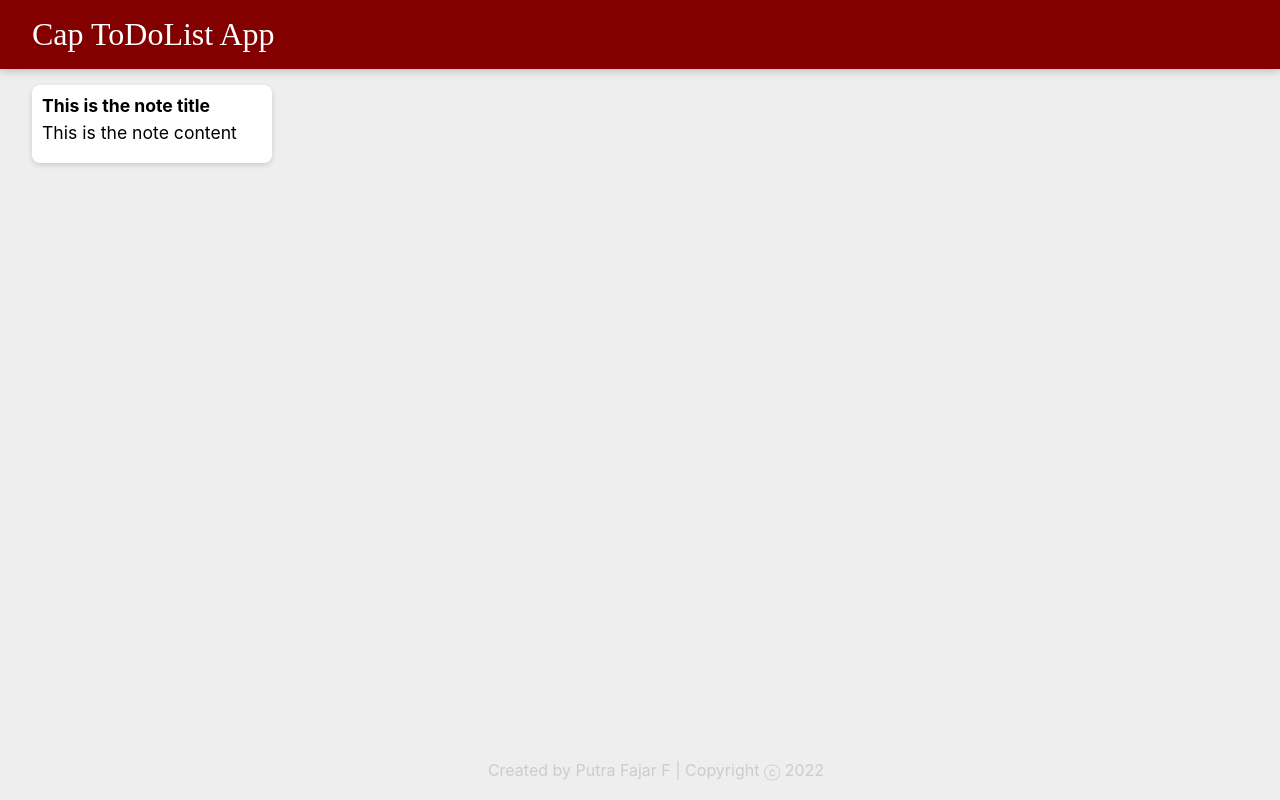
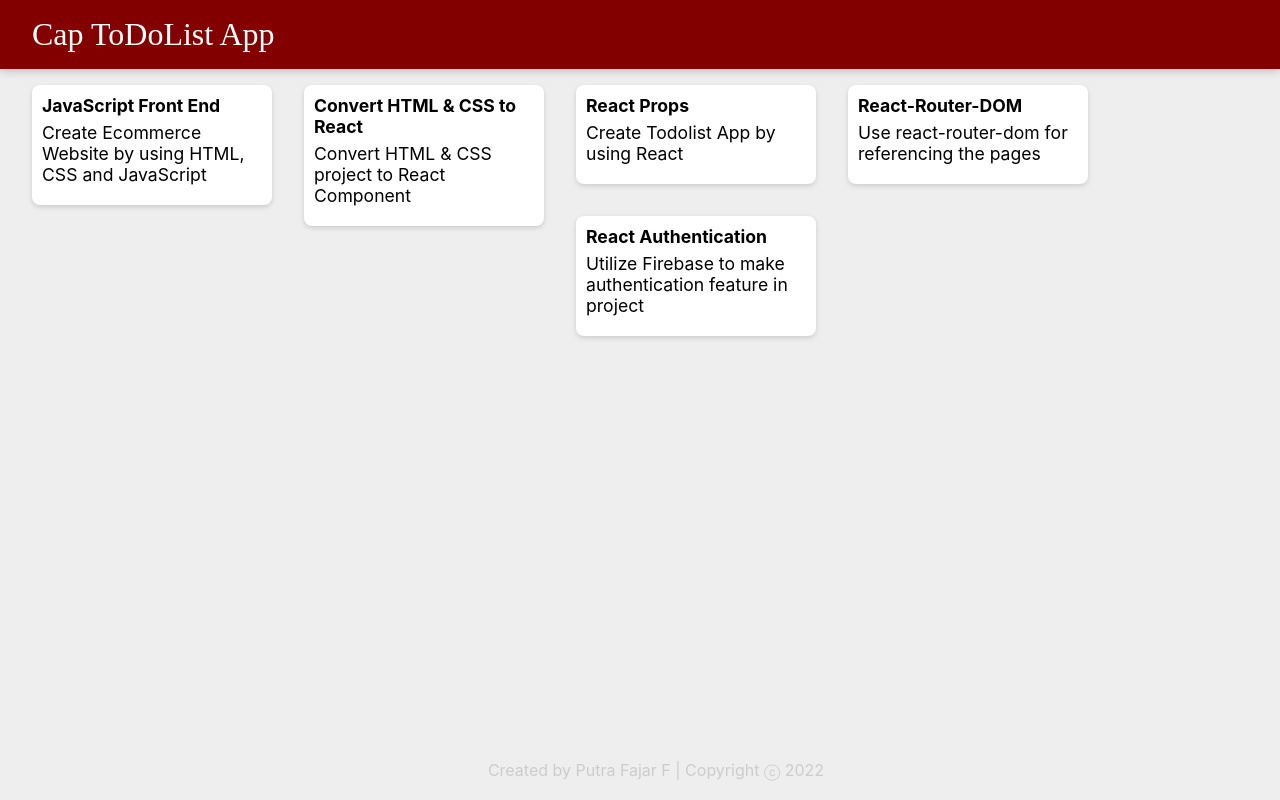
Before and after one commit to PutraFajarF/cap-todo-list-app, a React (Create React App) app: page / in a window 1280 px wide. Built offline with nearby package versions, Linux system fonts and the light colour scheme.

Commit message:
create mockData.js, added method map in App.js to loop through mockData.js and passing props to Note.js component

```diff
--- a/src/App.js
+++ b/src/App.js
@@ -8,11 +8,22 @@ import Header from "./Components/Header";
 import Note from "./Components/Note";
 import Footer from "./Components/Footer";
 
+// Mock Data
+import mockData from "./mockData";
+
+
 function App() {
   return (
     <div className="App">
       <Header />
-      <Note />
+      {mockData.map(note => (
+        <Note
+          key={note.key}
+          title={note.title}
+          content={note.content}
+        />
+      ))}
+      {/* <Note /> */}
       <Footer />
     </div>
   );
--- a/src/Components/Note.js
+++ b/src/Components/Note.js
@@ -1,10 +1,11 @@
 import React from 'react';
 
-const Note = () => {
+const Note = ({ title, content }) => {
+  // const { title, content } = props
   return (
     <div className='note'>
-      <h1>This is the note title</h1>
-      <p>This is the note content</p>
+      <h1>{title}</h1>
+      <p>{content}</p>
     </div>
   );
 };
--- /dev/null
+++ b/src/mockData.js
@@ -0,0 +1,33 @@
+const mockData = [
+  {
+    key: 1,
+    title: "JavaScript Front End",
+    content:
+      "Create Ecommerce Website by using HTML, CSS and JavaScript",
+  },
+  {
+    key: 2,
+    title: "Convert HTML & CSS to React",
+    content:
+      "Convert HTML & CSS project to React Component"
+  },
+  {
+    key: 3,
+    title: "React Props",
+    content:
+      "Create Todolist App by using React"
+  },
+  {
+    key: 4,
+    title: "React-Router-DOM",
+    content:
+      "Use react-router-dom for referencing the pages"
+  },
+  {
+    key: 5,
+    title: "React Authentication",
+    content: "Utilize Firebase to make authentication feature in project"
+  }
+];
+
+export default mockData;
```
